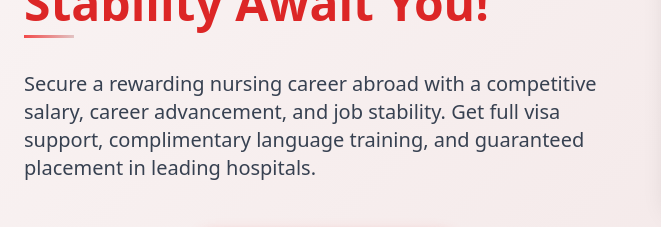
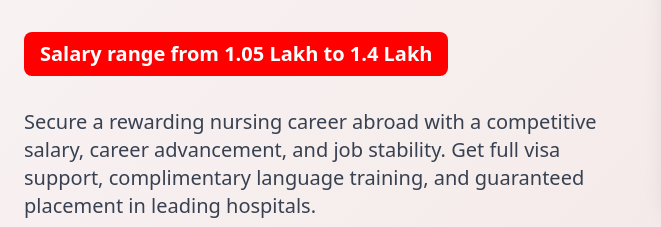
Before and after one commit to Navis-HR/landing-page, a plain HTML site: page nursing-jobs.html in a window 1280 px wide. Shown: the part 351-578 px from the top of the page, 0-661 px from the left. Drawn offline with nearby package versions, Linux system fonts and the light colour scheme.

Commit message:
Add salary range information to nursing career pages for better clarity and appeal. Update layout for improved user experience across multiple pages.

```diff
--- a/nursing-jobs.html
+++ b/nursing-jobs.html
@@ -303,6 +303,11 @@
                     Your Nursing Career Abroad Starts Here
                     <span class="text-red-600">– High Salary, Growth & Stability Await You!</span>
                 </h1>
+                <div class="flex flex-col-reverse sm:flex-row justify-between items-center gap-4 mb-4">
+                    <h1
+                        class="bg-[#ff0000] text-white text-base sm:text-lg md:text-xl font-bold items-center px-3 sm:px-4 py-2 rounded-lg w-fit text-center">
+                        Salary range from 1.05 Lakh to 1.4 Lakh</h1>
+                </div>
                 <p class="text-lg sm:text-xl text-gray-700 leading-relaxed">
                     Secure a rewarding nursing career abroad with a competitive salary, career advancement, and job
                     stability. Get full visa support, complimentary language training, and guaranteed placement in
```
Also changed, not shown: csr.html (+3 -0 lines), odisha.html (+7 -0 lines).
